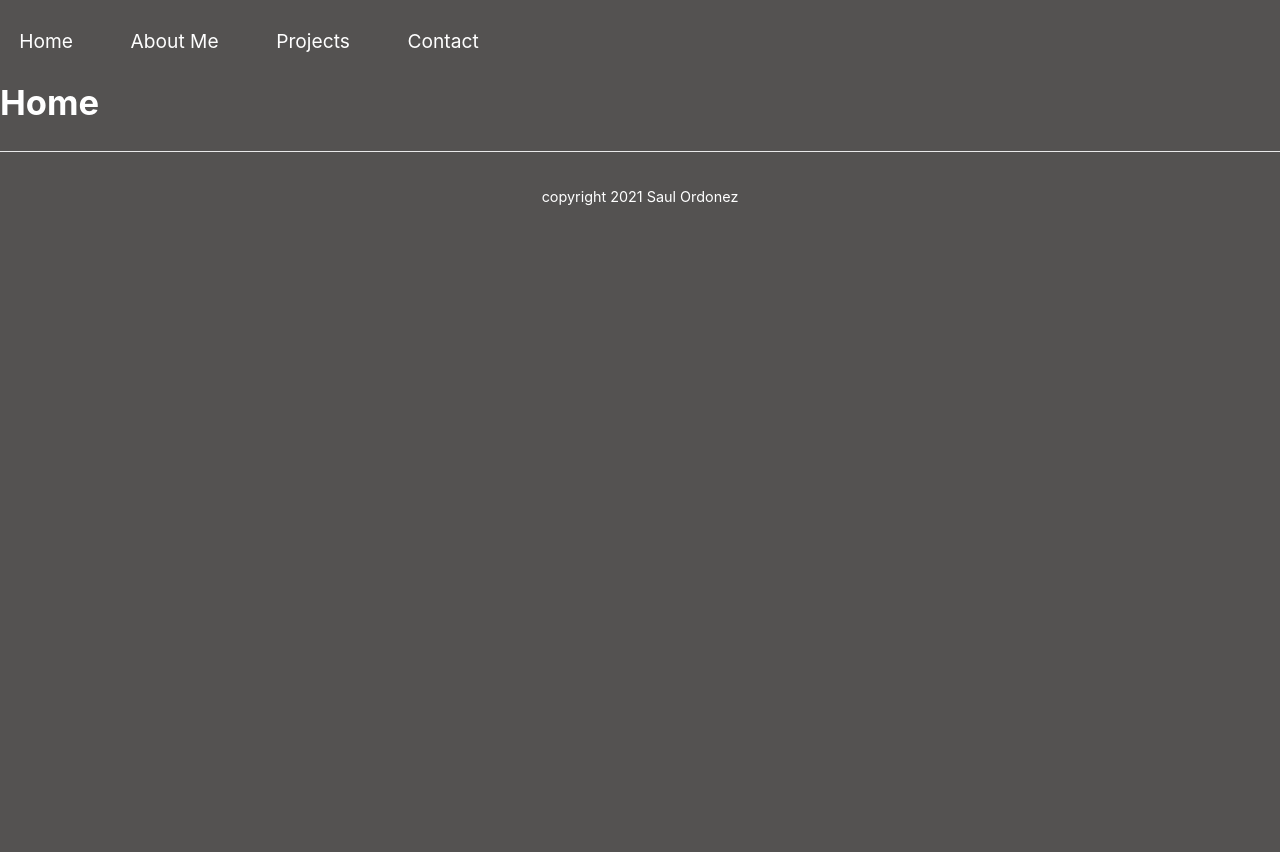
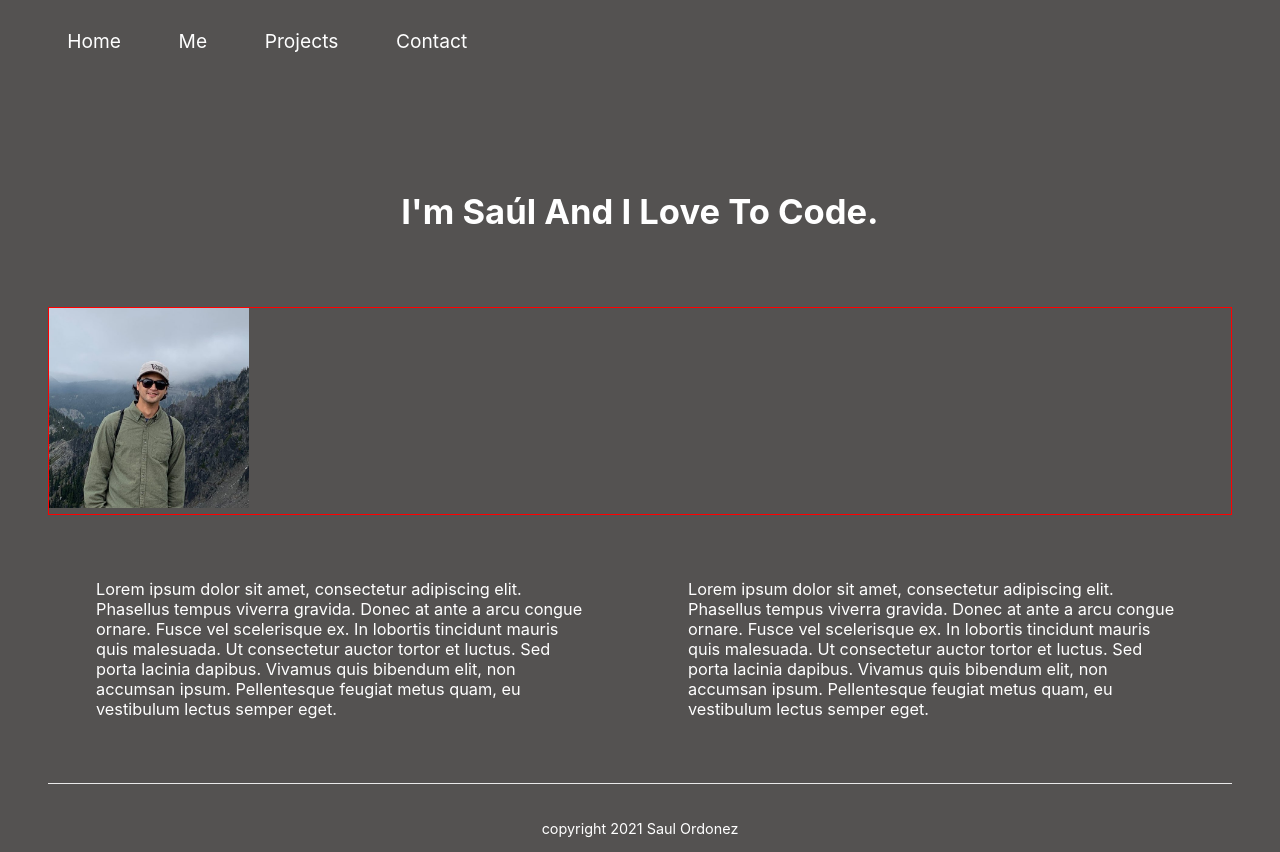
Before and after one commit to Saul-Ordonez/personal-portfolio, a Next.js app: page / in a window 1280 px wide. Before the commit the page ends 800 px from the top, so only its background shows below. Built offline with nearby package versions, Linux system fonts and the light colour scheme.

Commit message:
add styling to home page and insert placeholder image for profile

```diff
--- a/components/NavBar.js
+++ b/components/NavBar.js
@@ -12,7 +12,7 @@ const NavBar = () => {
               <a className={styles.col}>Home</a>
             </Link>
             <Link href="/about-me">
-              <a className={styles.col}>About Me</a>
+              <a className={styles.col}>Me</a>
             </Link>
             <Link href="/projects">
               <a className={styles.col}>Projects</a>
--- a/pages/index.js
+++ b/pages/index.js
@@ -1,8 +1,8 @@
 import Head from 'next/head'
 import styles from '../styles/Home.module.css'
-import Link from 'next/link'
 import NavBar from '../components/NavBar'
 import Footer from '../components/Footer'
+import Image from 'next/image'
 
 export default function Home() {
   return (
@@ -15,7 +15,27 @@ export default function Home() {
 
       <main>
         <NavBar/>
-        <h2>Home</h2>
+        <div className={styles.header__wrapper}>
+          <h2 className={styles.header__text}>I'm Saúl And I Love To Code.</h2>
+        </div>
+        <div className={styles.profile}>
+          <Image
+            src="/profile.jpg"
+            height={200}
+            width={200}
+            alt='Saul Ordonez'
+          />
+        </div>
+        <div className={styles.container}>
+          <div className={styles.row}>
+            <div className={styles.col}>
+              <p>Lorem ipsum dolor sit amet, consectetur adipiscing elit. Phasellus tempus viverra gravida. Donec at ante a arcu congue ornare. Fusce vel scelerisque ex. In lobortis tincidunt mauris quis malesuada. Ut consectetur auctor tortor et luctus. Sed porta lacinia dapibus. Vivamus quis bibendum elit, non accumsan ipsum. Pellentesque feugiat metus quam, eu vestibulum lectus semper eget.</p>
+            </div>
+            <div className={styles.col}>
+              <p>Lorem ipsum dolor sit amet, consectetur adipiscing elit. Phasellus tempus viverra gravida. Donec at ante a arcu congue ornare. Fusce vel scelerisque ex. In lobortis tincidunt mauris quis malesuada. Ut consectetur auctor tortor et luctus. Sed porta lacinia dapibus. Vivamus quis bibendum elit, non accumsan ipsum. Pellentesque feugiat metus quam, eu vestibulum lectus semper eget.</p>
+            </div>
+          </div>
+        </div>
       </main>
 
       <footer>
--- a/styles/Home.module.css
+++ b/styles/Home.module.css
@@ -1,13 +1,26 @@
-.navBar {
-  display: flex;
+.container {
+  margin: 0 2.5rem;
 }
 
-.header {
-  background-color: #2E4172;
-  padding: 0;
-  color: white;
+.header__wrapper {
+  text-align: center;
+  padding: 3.5em 0 2em 0;
 }
 
-.background {
-  padding: 0;
+.row {
+  display: flex;
+  justify-content: space-between;
 }
+
+.col {
+  font-size: .85rem;
+  margin: 2.5rem 0;
+}
+
+.col + .col {
+  margin-left: 5rem;
+}
+
+.profile {
+  border: 1px solid red;
+}
```
Also changed, not shown: public/profile.jpg (added).
